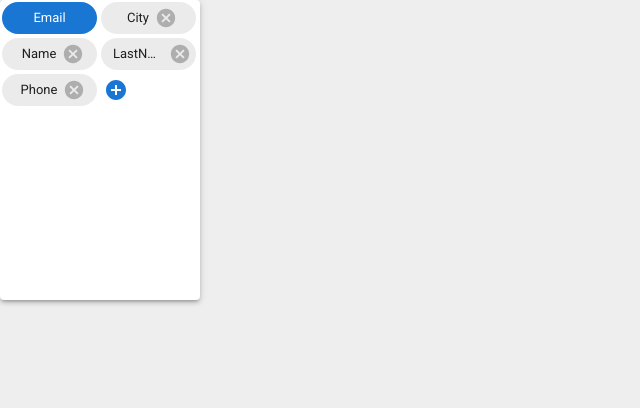
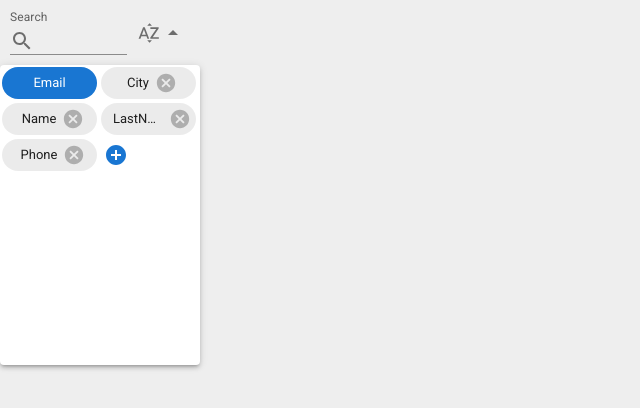
Before and after one commit to KonovalovNikolai/EmailTemplaitor, a React (Create React App) app: page / in a window 1280 px wide. Shown: the top 408 px of the page, without its empty margins (0-640 px from the left). Built offline with nearby package versions, Linux system fonts and the light colour scheme.

Commit message:
Поиск по полям

```diff
--- a/src/components/EditableList/EditableList.tsx
+++ b/src/components/EditableList/EditableList.tsx
@@ -1,9 +1,11 @@
-import { Box, Icon, IconButton, Paper, Popover, TextField } from '@mui/material';
+import { Box, Icon, IconButton, InputAdornment, Paper, Popover, TextField } from '@mui/material';
 import * as React from 'react';
-import AddCircleIcon from '@mui/icons-material/AddCircle';
 import { FieldList, ListElement } from "../../utils/FieldList"
 import { hasWhiteSpace } from '../../utils/hasWhiteSpace';
 import { DeletableListItem, UndeletableListItem } from './ListItemBase';
+
+import AddCircleIcon from '@mui/icons-material/AddCircle';
+import ListTopBar from './ListTopBar';
 
 type Props = {
     fieldList: FieldList
@@ -16,7 +18,13 @@ type SelectedElement = {
 }
 
 export const EditableList = ({ fieldList, onChange }: Props) => {
-    const list = fieldList.GetList()
+    const [serchValue, setSearch] = React.useState("")
+
+    const handleSearchInput = React.useCallback(
+        (value: string) => setSearch(value.toLowerCase()), []
+    )
+
+    const list = fieldList.GetList().filter(element => element.name.toLowerCase().startsWith(serchValue))
 
     const handleDelete = (element: ListElement) => {
         onChange(fieldList.Delete(element));
@@ -64,16 +72,21 @@ export const EditableList = ({ fieldList, onChange }: Props) => {
     return (
         <Box
             sx={{
-                display: "flex",
-                flexWrap: 'wrap',
-                alignContent: 'flex-start',
+                width: 200,
+                height: 300,
             }}
         >
+            <ListTopBar
+                onChange={handleSearchInput}
+            />
+
             <Paper
                 elevation={3}
                 sx={{
-                    width: 200,
-                    height: 300
+                    display: "flex",
+                    flexWrap: 'wrap',
+                    alignContent: 'flex-start',
+                    height: 1
                 }}
             >
                 {list.length > 0 &&
@@ -102,7 +115,7 @@ export const EditableList = ({ fieldList, onChange }: Props) => {
                         }
                     }
                 >
-                    <AddCircleIcon color='primary'/>
+                    <AddCircleIcon color='primary' />
                 </IconButton>
 
                 {open &&
--- /dev/null
+++ b/src/components/EditableList/ListTopBar.tsx
@@ -0,0 +1,55 @@
+import { Box, TextField, InputAdornment, IconButton } from "@mui/material"
+
+import SearchIcon from '@mui/icons-material/Search';
+import SortByAlphaIcon from '@mui/icons-material/SortByAlpha';
+import ArrowDropUpIcon from '@mui/icons-material/ArrowDropUp';
+import { memo } from "react";
+
+type ListTopBarProps = {
+    onChange: (value: string) => void
+}
+
+const ListTopBar = ({onChange}: ListTopBarProps) => {
+    return (
+        <Box
+        sx={{
+            display: 'flex',
+            padding: '10px'
+        }}
+    >
+        <TextField
+            id="search-field"
+            label="Search"
+            size='small'
+            InputProps={{
+                startAdornment: (
+                    <InputAdornment position="start">
+                        <SearchIcon />
+                    </InputAdornment>
+                ),
+            }}
+            variant="standard"
+            sx={{
+                marginRight: "5px"
+            }}
+
+            onChange={
+                (e) => {
+                    onChange(e.target.value)
+                }
+            }
+        />
+        <IconButton
+            sx={{
+                width: "auto"
+            }}
+            size="small"
+        >
+            <SortByAlphaIcon />
+            <ArrowDropUpIcon />
+        </IconButton>
+    </Box>
+    )
+}
+
+export default memo(ListTopBar)
```
